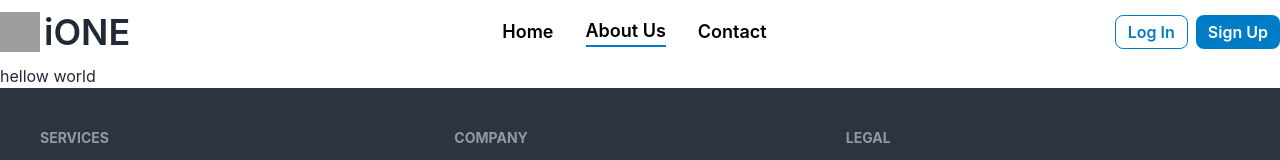
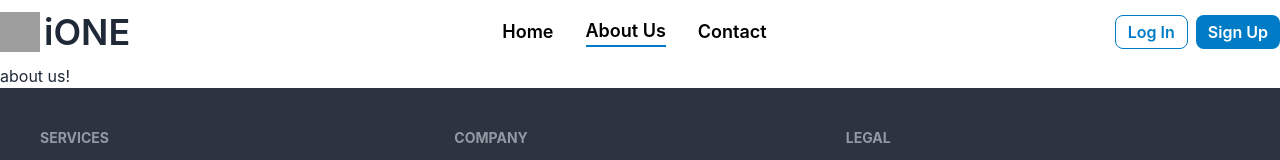
Before and after one commit to tahmidurrahmann/company-evaluation-platform-client, a React (Vite) app: page /aboutUs in a window 1280 px wide. Shown: the top 160 px of the page. Built offline with nearby package versions, Linux system fonts and the light colour scheme; grey boxes are pictures that could not be loaded.

Commit message:
added about us

```diff
--- a/src/pages/About-us/Aboutus.jsx
+++ b/src/pages/About-us/Aboutus.jsx
@@ -1,11 +1,9 @@
-
-
-const Aboutus = () => {
+const AboutUs = () => {
     return (
         <div>
-            <h1>hellow world</h1>
+            <h1>about us!</h1>
         </div>
     );
 };
 
-export default Aboutus;
+export default AboutUs;
```
